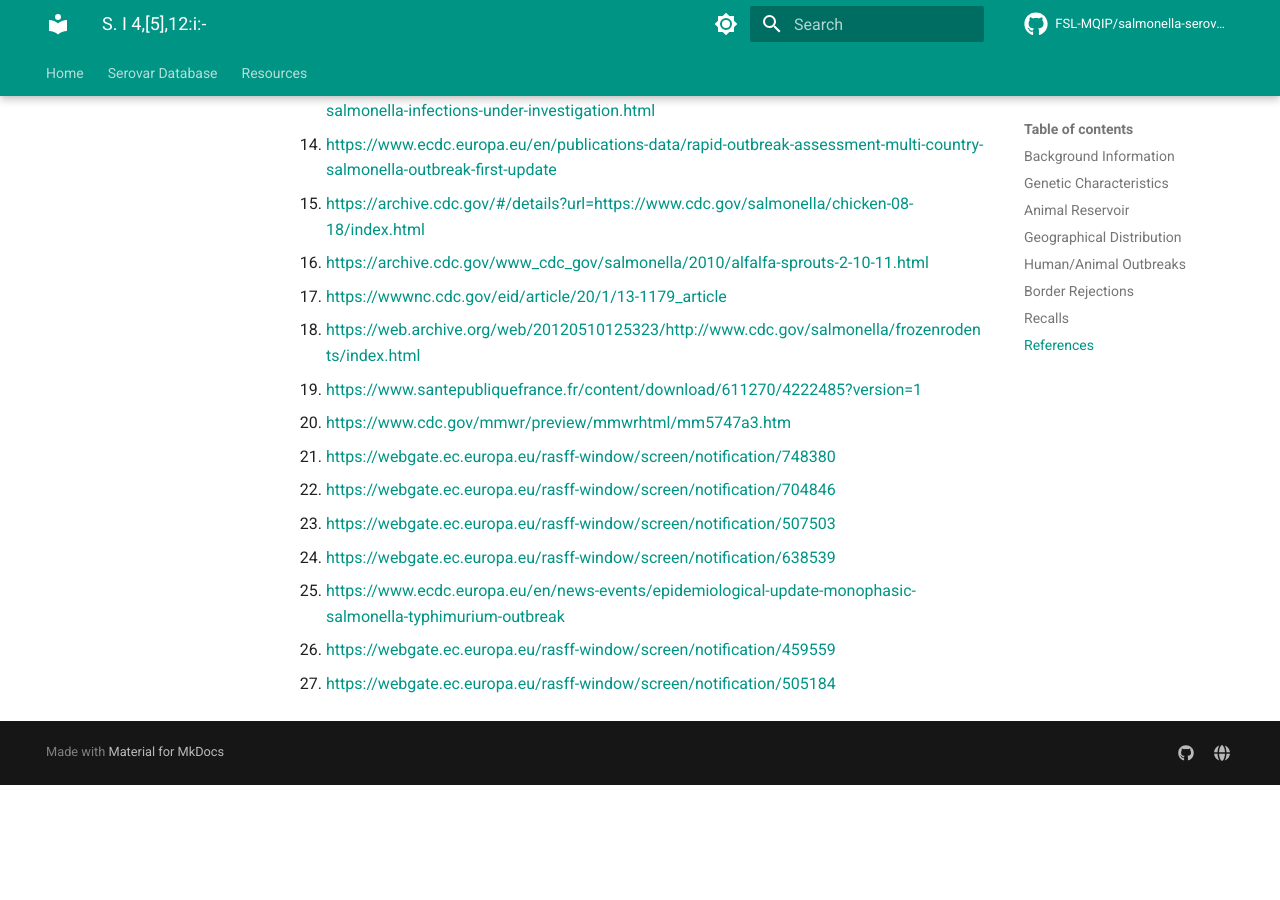
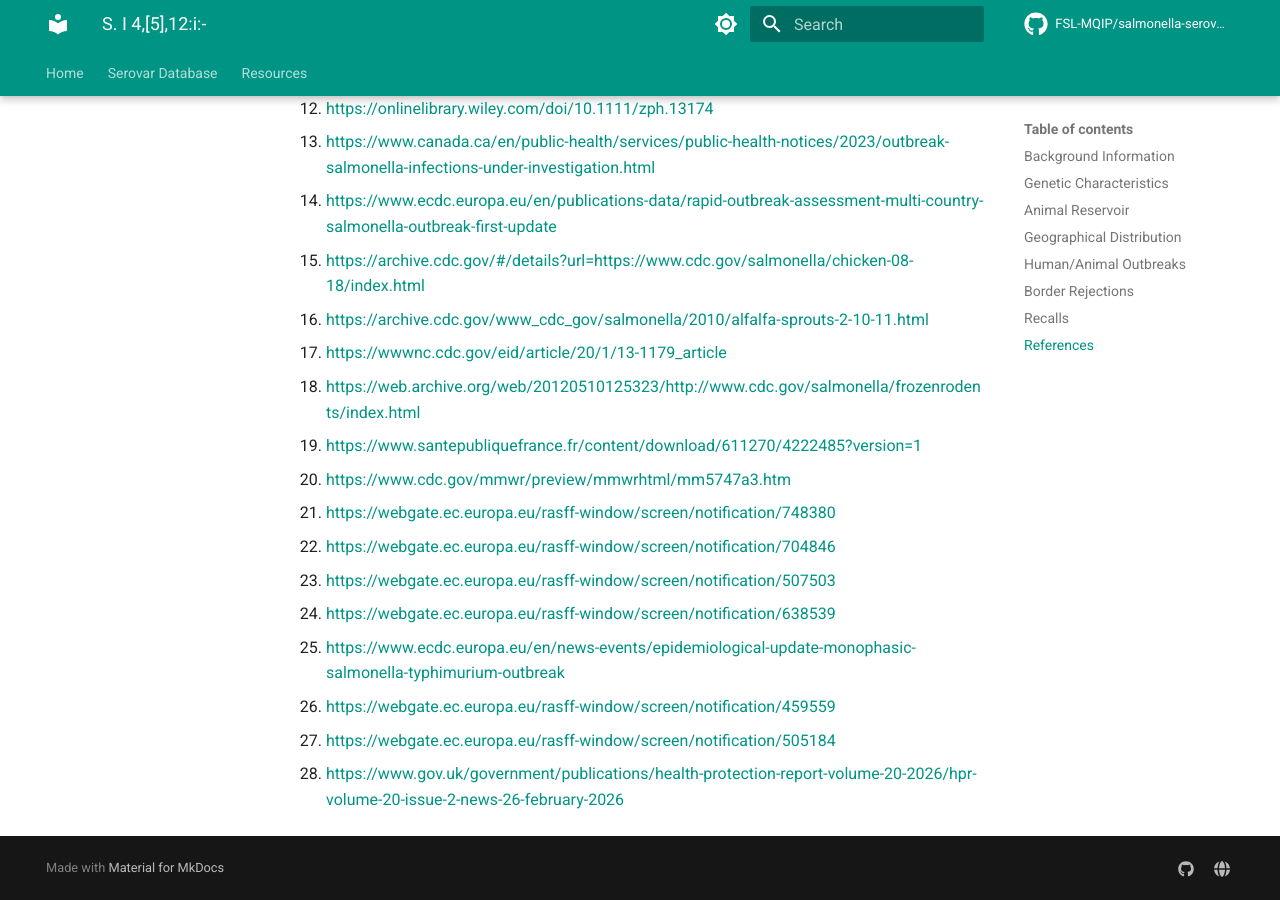
Before and after one commit to FSL-MQIP/salmonella-serovar-wiki, an MkDocs documentation site: the page built from docs/serovars/group-b/i-4,[5],12_i_-.md, in a window 1280 px wide and 900 px high, scrolled down 4490 px. Built offline with MkDocs 1.6.1 and Material for MkDocs 9.7.7, drawn with Linux system fonts in a browser that asks for light colours; comment, search, counter and statistics services are not loaded; before the commit the page ends 5275 px from its top, so only the background shows below that; some of the changed lines change nothing that is shown; some of the changed text lies outside the part shown.

Commit message:
Update i-4,[5],12_i_-.md
Updated Outbreaks table with 2026 UK outbreak linked to cured pork and added a reference

```diff
--- a/docs/serovars/group-b/i-4,[5],12_i_-.md
+++ b/docs/serovars/group-b/i-4,[5],12_i_-.md
@@ -30,6 +30,7 @@
 
 | Year | Location | Associated source | Number of cases |
 | --- | --- | --- | --- |
+| 2026 | United Kingdom | [Cured pork](https://www.gov.uk/government/publications/health-protection-report-volume-20-2026/hpr-volume-20-issue-2-news-26-february-2026) | 84 |
 | 2023 | Canada: multistate | [Raw pet food, cattle exposure](https://www.canada.ca/en/public-health/services/public-health-notices/2023/outbreak-salmonella-infections-under-investigation.html) | 44 |
 | 2022 | Europe: multi-country | [Chocolate](https://www.ecdc.europa.eu/en/publications-data/rapid-outbreak-assessment-multi-country-salmonella-outbreak-first-update) | 324 |
 | 2018 | US-multistate | [Kosher Chicken Products](https://archive.cdc.gov/#/details?url=https://www.cdc.gov/salmonella/chicken-08-18/index.html) | 25 |
@@ -95,3 +96,4 @@
 25. [https://www.ecdc.europa.eu/en/news-events/epidemiological-update-monophasic-salmonella-typhimurium-outbreak](https://www.ecdc.europa.eu/en/news-events/epidemiological-update-monophasic-salmonella-typhimurium-outbreak)
 26. [https://webgate.ec.europa.eu/rasff-window/screen/notification/459559](https://webgate.ec.europa.eu/rasff-window/screen/notification/459559)
 27. [https://webgate.ec.europa.eu/rasff-window/screen/notification/505184](https://webgate.ec.europa.eu/rasff-window/screen/notification/505184)
+28. [https://www.gov.uk/government/publications/health-protection-report-volume-20-2026/hpr-volume-20-issue-2-news-26-february-2026](https://www.gov.uk/government/publications/health-protection-report-volume-20-2026/hpr-volume-20-issue-2-news-26-february-2026)
```
